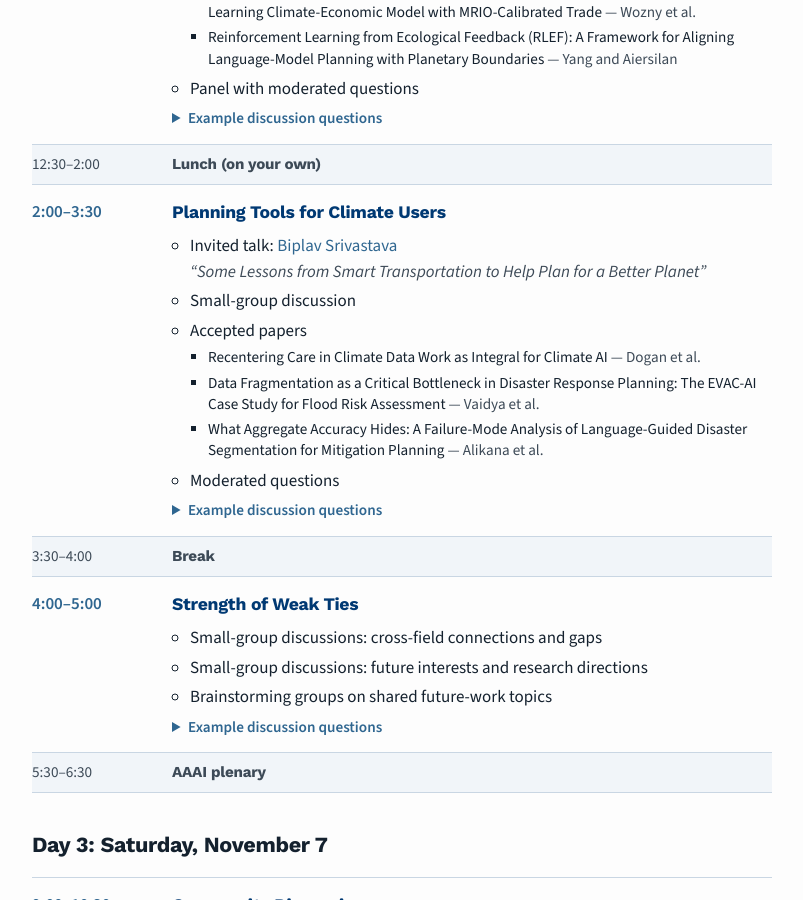
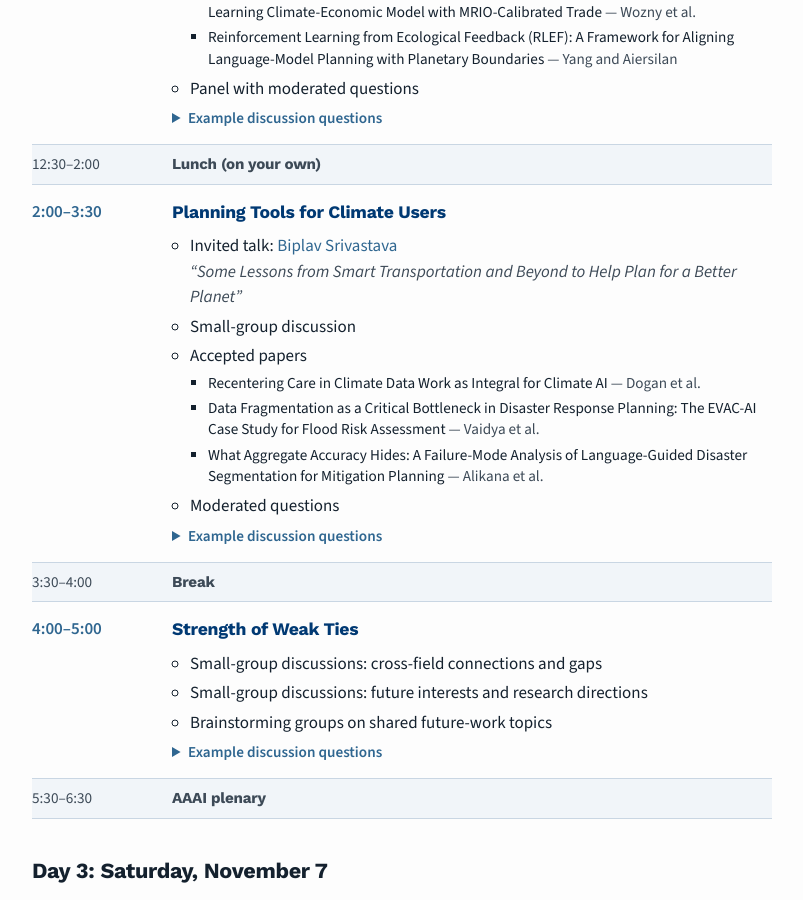
Before and after one commit to plan4planet/plan4planet.github.io, a Jekyll site: the page built from pages/schedule.md, in a window 1280 px wide and 900 px high, scrolled down 2174 px. Shown: the whole window, without its empty margins (238-1041 px from the left). Built offline with Jekyll 4.4.1, drawn with Linux system fonts in a browser that asks for light colours; nearby versions of some CDN libraries.

Commit message:
content: Biplav Srivastava's updated talk title and abstract

```diff
--- a/_data/schedule.yml
+++ b/_data/schedule.yml
@@ -116,7 +116,7 @@
       items:
         - label: Invited talk
           speaker: Biplav Srivastava
-          talk: Some Lessons from Smart Transportation to Help Plan for a Better Planet
+          talk: Some Lessons from Smart Transportation and Beyond to Help Plan for a Better Planet
         - label: Small-group discussion
         - label: Accepted papers
           papers:
```
Also changed, not shown: pages/speakers.md (+2 -2 lines).
